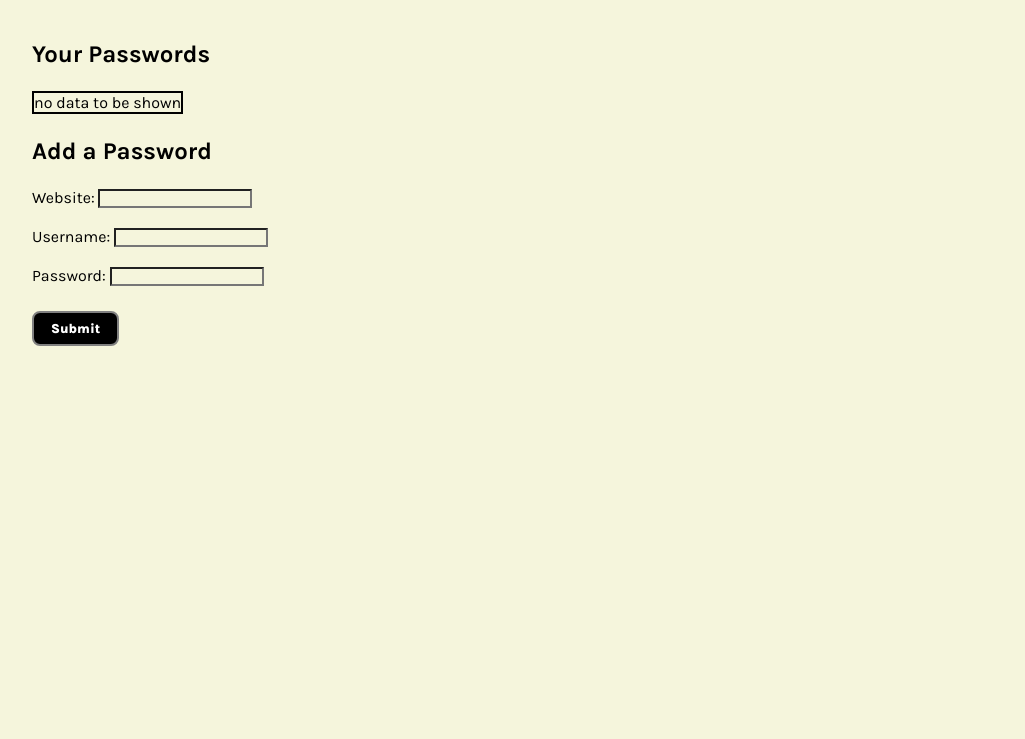
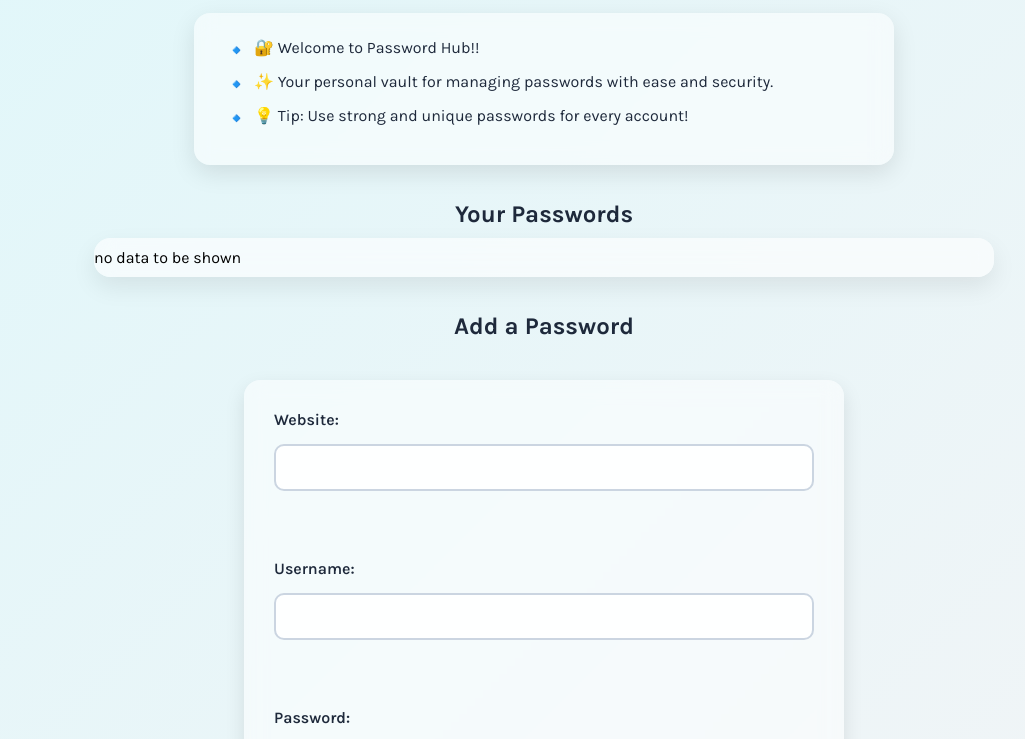
Before and after one commit to DheerajPanyam45/pwdhub, a plain HTML site: page index.html in a window 1280 px wide. Shown: the part 142-881 px from the top of the page, without its empty margins (96-1121 px from the left). Before the commit the page ends 800 px from the top, so only its background shows below. Drawn offline with Linux system fonts and the light colour scheme.

Commit message:
all edits done for 30-5-25

```diff
--- a/index.html
+++ b/index.html
@@ -10,26 +10,19 @@
 </head>
 
 <body>
-    <!-- <nav>
-        <div class="logo"> <img src="pwdhub_logo.png"  alt="pwdhub_logo"></div>
-        <!-- <ul>
-            <li>Home</li>
-            <li>About</li>
-            <li>Contact</li>
-        </ul> -->
+    <nav>
+        <div class="logo"><h1>PwdHub</h1></div>
+    </nav>
+    <div class="features-box">
+        <ul>
+            <li>🔐 Welcome to Password Hub!!</li>
+            <li>✨ Your personal vault for managing passwords with ease and security.</li>
+            <li>💡 Tip: Use strong and unique passwords for every account!</li>
+        </ul>
+    </div>
 
-    <!-- </nav>  -->
-    <div class="container">
-        <h1>Password Hub</h1>
-        <!-- <p>We're thrilled to have you here. Your digital life contains a myriad of passwords, and we know how
-            challenging it can be to manage them all. That's why we're here to make it easy for you.</p> -->
-            <pre>
-🔐 Welcome to  Password Hub!!
-✨ Your personal vault for managing passwords with ease and security.
-💡 Tip: Use strong and unique passwords for every account!
-            </pre>
         <h2>Your Passwords </h2>
-        <!-- <p class="alert">your password has been copied</p> -->
+
         <table>
             <tr>
                 <th>Website</th>
@@ -63,5 +56,11 @@
     </div>
     <script src="script.js"></script>
 </body>
+<footer class="footer">
+    <p>Made by <strong>Dheeraj</strong>  🚀<BR>Stay Secure!🔐</p>
+</footer>
+<!-- <footer class="footer">
+    <p>🔐 Made with ❤️ by <strong>Dheeraj</strong> — Stay Secure!</p>
+</footer> -->
 
 </html>
--- a/style.css
+++ b/style.css
@@ -1,100 +1,202 @@
-
 @import url('https://fonts.googleapis.com/css2?family=Karla:ital,wght@0,200..800;1,200..800&display=swap');
-
 
 * {
     margin: 0;
     padding: 0;
-    /* font-family: 'Noto Sans', sans-serif;
-    font-family: 'Poppins', sans-serif; */
-  /* font-family: "Inter", sans-serif; */
-  font-family: "Karla", sans-serif;
-  background-color: beige;
+    box-sizing: border-box;
+    font-family: "Karla", sans-serif;
 }
 
+body {
+    background: linear-gradient(135deg, #e0f7fa, #f3f4f6);
+    min-height: 100vh;
+    display: flex;
+    flex-direction: column;
+    align-items: center;
+    padding: 40px 20px;
+}
+
+/* NAVIGATION */
 nav {
-    /* background-color: black; */
-    color: rgb(255, 0, 0);
+    color: #1e3a8a;
     padding: 12px 3px;
     display: flex;
     justify-content: center;
+    width: 100%;
+    margin-bottom: 20px;
 }
 
 .logo {
-    display: flex;
-    justify-content: center;
-    align-items: center;
-    padding: 10px;
+    font-weight: 700;
+    font-size: 32px;
 }
 
-.logo img {
-    height: 100px;  /* Increase height */
-    width: auto;    /* Maintain aspect ratio */
-    max-width: 100%; /* Responsive */
+/* DECORATED BULLET SECTION */
+.features-box {
+    background: rgba(255, 255, 255, 0.5);
+    backdrop-filter: blur(10px);
+    border-radius: 16px;
+    box-shadow: 0 8px 24px rgba(0, 0, 0, 0.1);
+    padding: 25px 30px;
+    max-width: 700px;
+    width: 100%;
+    margin-bottom: 30px;
+    color: #1e293b;
+}
+
+.features-box ul {
+    list-style: none;
+    padding-left: 0;
+}
+
+.features-box li {
+    position: relative;
+    padding-left: 30px;
+    margin-bottom: 15px;
+    font-size: 16px;
+}
+
+.features-box li::before {
+    content: "🔹";
+    position: absolute;
+    left: 0;
+    top: 0;
+    font-size: 20px;
+}
+
+/* HEADINGS */
+h1 {
+    margin: 10px 0 5px 0;
+    text-align: center;
+    color: #1e293b;
+}
+
+h2 {
+    margin: 5px 0 10px 0;
+    text-align: center;
+    color: #1e293b;
 }
 
 
-ul {
-    display: flex;
-    margin: 0 23px;
-    align-items: center;
-}
+/* TABLE STYLING */
+table {
+    border-collapse: separate;
+    border-spacing: 0 10px;
+    width: 100%;
+    max-width: 900px;
+    margin: 30px auto;
+    background: rgba(255, 255, 255, 0.6);
+    backdrop-filter: blur(10px);
+    border-radius: 16px;
+    box-shadow: 0 10px 25px rgba(0, 0, 0, 0.08);
+    overflow: hidden;
+    margin-top: 0px; /* or even 0px if needed */
 
-ul > li {
-    list-style: none;
-    margin: 0 13px;
-    cursor: pointer;
-}
-
-ul > li:hover{
-    color: white;
 
 }
 
-table, td, th,tr{
-    border: 2px solid black;
-    border-collapse: collapse;
-    padding: 5px 13px;
+th {
+    background-color: #1e3a8a;
+    color: white;
+    padding: 15px;
+    font-size: 16px;
+    text-align: center;
 }
 
-.container {
-    max-width: 80vw;
-    margin: 23px auto;
+td {
+    padding: 15px;
+    text-align: center;
+    background-color: rgba(255, 255, 255, 0.9);
+    color: #1f2937;
+    border-top: 1px solid #e5e7eb;
 }
 
-h1, h2, h3 {
-    margin: 23px 0;
+tr td:first-child {
+    border-top-left-radius: 8px;
+}
+tr td:last-child {
+    border-top-right-radius: 8px;
 }
 
-.btn{
-    padding: 8px 17px;
-    background: black;
-    color: white;
-    font-weight: 900;
-    border: 2px solid gray;
-    border-radius: 8px;
-    margin: 25px 0;
-    cursor: pointer;
+/* FORM STYLING */
+form {
+    background: rgba(255, 255, 255, 0.5);
+    backdrop-filter: blur(10px);
+    padding: 30px;
+    border-radius: 16px;
+    box-shadow: 0px 8px 20px rgba(0, 0, 0, 0.1);
+    width: 100%;
+    max-width: 600px;
+    display: flex;
+    flex-direction: column;
+    gap: 15px;
+    margin-top: 30px;
 }
 
-.btnsm{
-    padding: 8px 17px;
-    background: black;
-    color: white;
-    font-weight: 900;
-    border: 2px solid gray;
-    border-radius: 8px;
-    cursor: pointer;
+label {
+    font-weight: 600;
+    color: #1e293b;
 }
 
-img{
+/* INPUTS */
+input[type="text"], input[type="password"] {
+    padding: 12px 15px;
+    border: 2px solid #cbd5e1;
+    border-radius: 10px;
+    font-size: 16px;
+    background-color: rgba(255, 255, 255, 0.85);
+    color: #1f2937;
+    transition: border 0.3s, box-shadow 0.3s;
+}
+
+input[type="text"]:focus, input[type="password"]:focus {
+    border-color: #2563eb;
+    box-shadow: 0 0 8px rgba(59, 130, 246, 0.5);
+    outline: none;
+}
+
+/* BUTTONS */
+.btn, .btnsm {
+    padding: 10px 20px;
+    background: #1e3a8a;
+    color: white;
+    font-weight: 700;
+    border: none;
+    border-radius: 10px;
+    cursor: pointer;
+    transition: background 0.3s, transform 0.2s;
+}
+
+.btn:hover, .btnsm:hover {
+    background: #2563eb;
+    transform: scale(1.04);
+}
+
+/* COPY ICON */
+img {
     cursor: pointer;
     position: relative;
-    bottom: 7px;
-    width: 15px;
-    height: 13px;
+    bottom: 4px;
+    width: 16px;
+    height: 16px;
 }
 
-/* .alert{
-    display: none;
-} */
+.footer {
+    margin-top: 50px;
+    width: 100%;
+    text-align: center;
+    padding: 20px 10px;
+    background: rgba(30, 58, 138, 0.8);
+    color: #ffffff;
+    font-size: 16px;
+    font-weight: 500;
+    backdrop-filter: blur(8px);
+    box-shadow: 0 -4px 15px rgba(0, 0, 0, 0.1);
+    border-top-left-radius: 20px;
+    border-top-right-radius: 20px;
+}
+
+.footer strong {
+    color: #facc15;
+    font-weight: 700;
+}
```
Also changed, not shown: script.js (line endings or trailing spaces).
